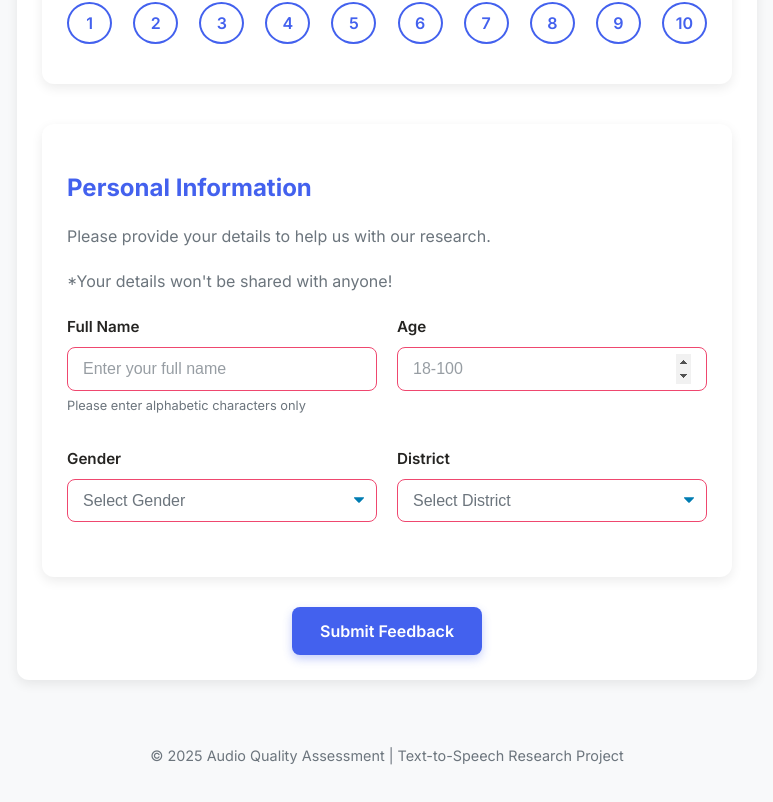
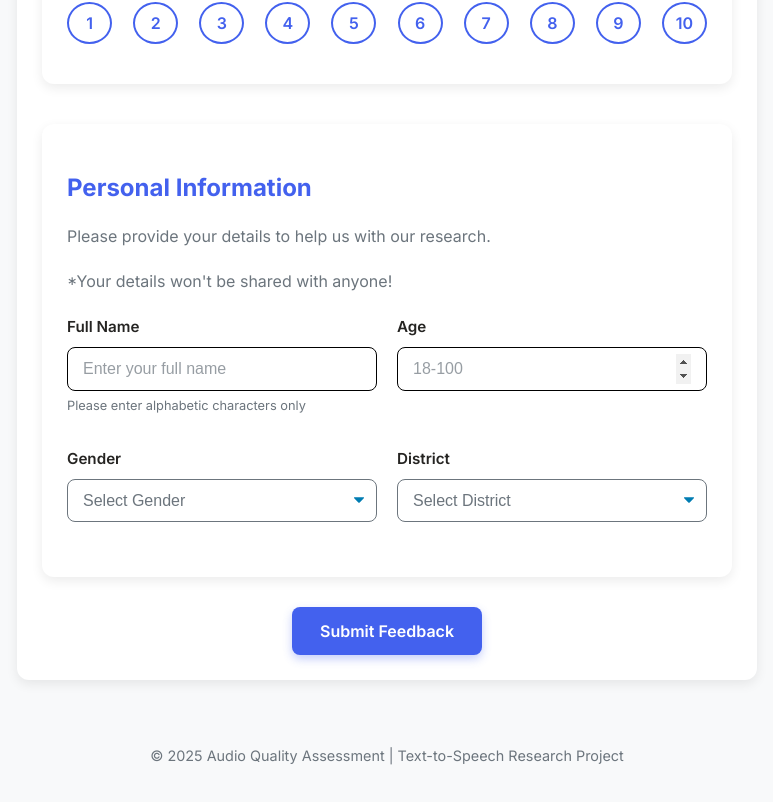
Before and after one commit to Aayush518/NepaliTTS-Audio-Quality-Assessment, a React (Vite) app: page / in a window 1280 px wide. Shown: the part 1314-2116 px from the top of the page, without its empty margins (253-1026 px from the left). Built offline with nearby package versions, Linux system fonts and the light colour scheme.

Commit message:
fix input fields

```diff
--- a/src/App.css
+++ b/src/App.css
@@ -543,3 +543,28 @@ select {
     padding: 15px;
   }
 }
+
+/* Add these new classes to your existing CSS file */
+
+/* Form validation styles - only applied after field interaction */
+.valid-field {
+  border-color: var(--success-color) !important;
+}
+
+.invalid-field {
+  border-color: var(--error-color) !important;
+}
+
+/* Override the existing required field styles to prevent them from showing initially */
+input:required,
+select:required {
+  border-color: rgba(0, 0, 0, 0.1);
+}
+
+/* Removing the existing validation styles that would show immediately */
+input:required:invalid,
+select:required:invalid,
+input:required:valid,
+select:required:valid {
+  border-color: inherit;
+}
--- a/src/App.jsx
+++ b/src/App.jsx
@@ -23,6 +23,14 @@ function App() {
   const [isSubmitted, setIsSubmitted] = useState(false);
   const [isLoading, setIsLoading] = useState(false);
   const [error, setError] = useState(null);
+
+  // Add a state to track which form fields have been touched/interacted with
+  const [touchedFields, setTouchedFields] = useState({
+    name: false,
+    age: false,
+    gender: false,
+    district: false,
+  });
 
   // Calculate progress when ratings or listenedTo changes
   useEffect(() => {
@@ -186,7 +194,12 @@ const submitToGoogleSheets = async () => {
             ))}
           </div>
 
-          <UserInfoForm userInfo={userInfo} onChange={handleUserInfoChange} />
+          <UserInfoForm
+            userInfo={userInfo}
+            onChange={handleUserInfoChange}
+            touchedFields={touchedFields}
+            setTouchedFields={setTouchedFields}
+          />
 
           <SubmitSection isLoading={isLoading} error={error} />
         </form>
@@ -249,12 +262,16 @@ function RatingForm({ sample, rating, listened, onRate, onListen, animationDelay
   );
 }
 
-function UserInfoForm({ userInfo, onChange }) {
+function UserInfoForm({ userInfo, onChange, touchedFields, setTouchedFields }) {
   // Handler for name field - allow only letters and spaces
   const handleNameChange = (e) => {
     const value = e.target.value.replace(/[^A-Za-z\s]/g, '');
     const event = { ...e, target: { ...e.target, name: 'name', value } };
     onChange(event);
+    // Mark this field as touched
+    if (!touchedFields.name) {
+      setTouchedFields(prev => ({ ...prev, name: true }));
+    }
   };
 
   // Handler for age field - enforce numeric constraints
@@ -263,6 +280,33 @@ function UserInfoForm({ userInfo, onChange }) {
     // Allow only numbers and enforce min/max through the input attributes
     const event = { ...e, target: { ...e.target, name: 'age', value } };
     onChange(event);
+    // Mark this field as touched
+    if (!touchedFields.age) {
+      setTouchedFields(prev => ({ ...prev, age: true }));
+    }
+  };
+
+  // Mark field as touched when it loses focus (blur event)
+  const handleBlur = (e) => {
+    const { name } = e.target;
+    if (!touchedFields[name]) {
+      setTouchedFields(prev => ({ ...prev, [name]: true }));
+    }
+  };
+
+  // Handle select change and mark as touched
+  const handleSelectChange = (e) => {
+    onChange(e);
+    const { name } = e.target;
+    if (!touchedFields[name]) {
+      setTouchedFields(prev => ({ ...prev, [name]: true }));
+    }
+  };
+
+  // Get validation styling class based on field touch state and value
+  const getFieldClass = (fieldName, value) => {
+    if (!touchedFields[fieldName]) return "";
+    return value ? "valid-field" : "invalid-field";
   };
 
   return (
@@ -280,9 +324,11 @@ function UserInfoForm({ userInfo, onChange }) {
             name="name"
             value={userInfo.name}
             onChange={handleNameChange}
+            onBlur={handleBlur}
             placeholder="Enter your full name"
             required
             autoComplete="name"
+            className={getFieldClass('name', userInfo.name)}
           />
           <small>Please enter alphabetic characters only</small>
         </div>
@@ -297,9 +343,11 @@ function UserInfoForm({ userInfo, onChange }) {
             max="100"
             value={userInfo.age}
             onChange={handleAgeChange}
+            onBlur={handleBlur}
             placeholder="18-100"
             required
             autoComplete="off"
+            className={getFieldClass('age', userInfo.age)}
           />
         </div>
       </div>
@@ -311,9 +359,10 @@ function UserInfoForm({ userInfo, onChange }) {
             id="gender"
             name="gender"
             value={userInfo.gender}
-            onChange={onChange}
+            onChange={handleSelectChange}
+            onBlur={handleBlur}
             required
-            className={userInfo.gender ? 'selected' : ''}
+            className={`${userInfo.gender ? 'selected' : ''} ${getFieldClass('gender', userInfo.gender)}`}
           >
             <option value="" disabled>Select Gender</option>
             <option value="male">Male</option>
@@ -329,9 +378,10 @@ function UserInfoForm({ userInfo, onChange }) {
             id="district"
             name="district"
             value={userInfo.district}
-            onChange={onChange}
+            onChange={handleSelectChange}
+            onBlur={handleBlur}
             required
-            className={userInfo.district ? 'selected' : ''}
+            className={`${userInfo.district ? 'selected' : ''} ${getFieldClass('district', userInfo.district)}`}
           >
             <option value="" disabled>Select District</option>
             {districts.map((district) => (
```
